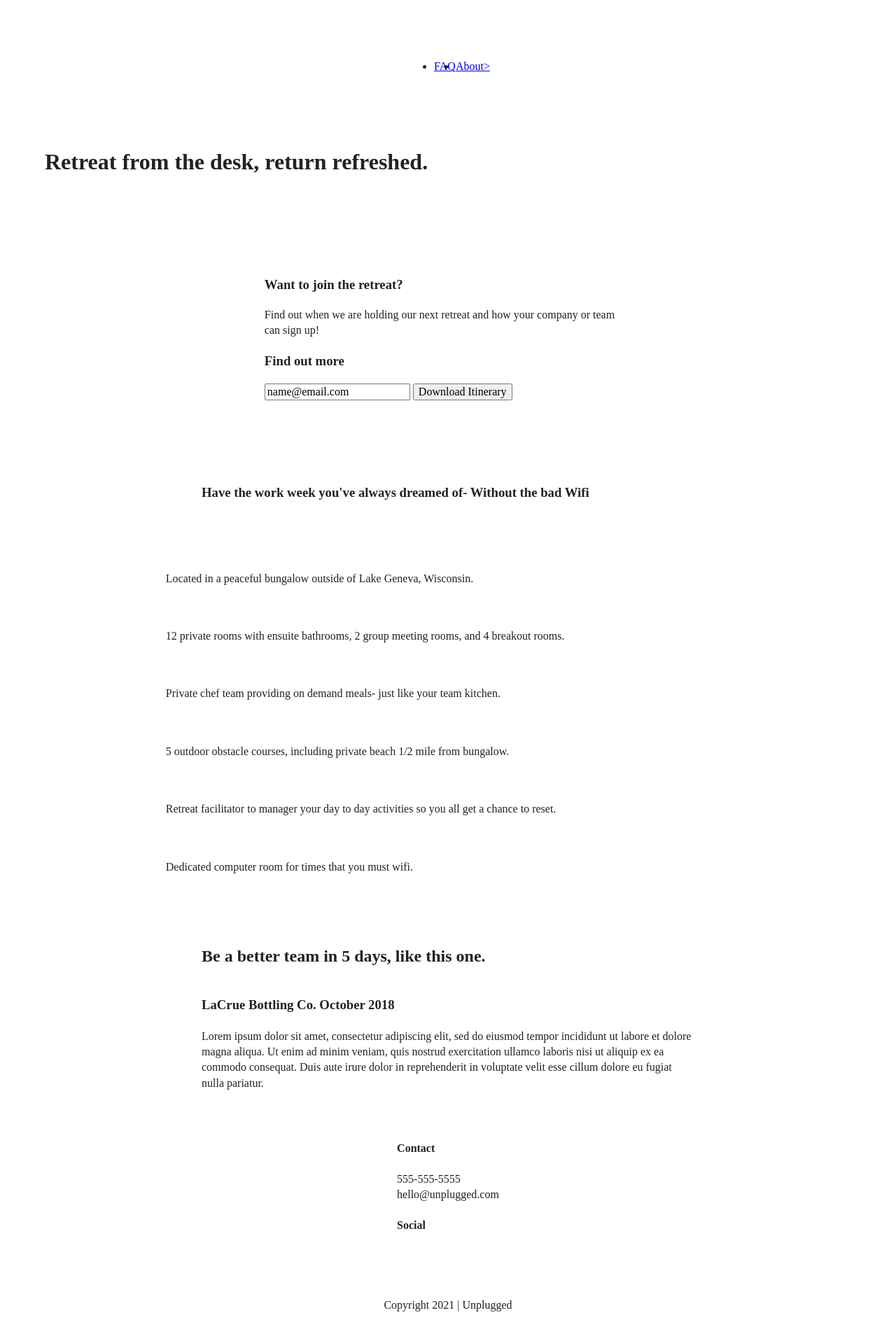
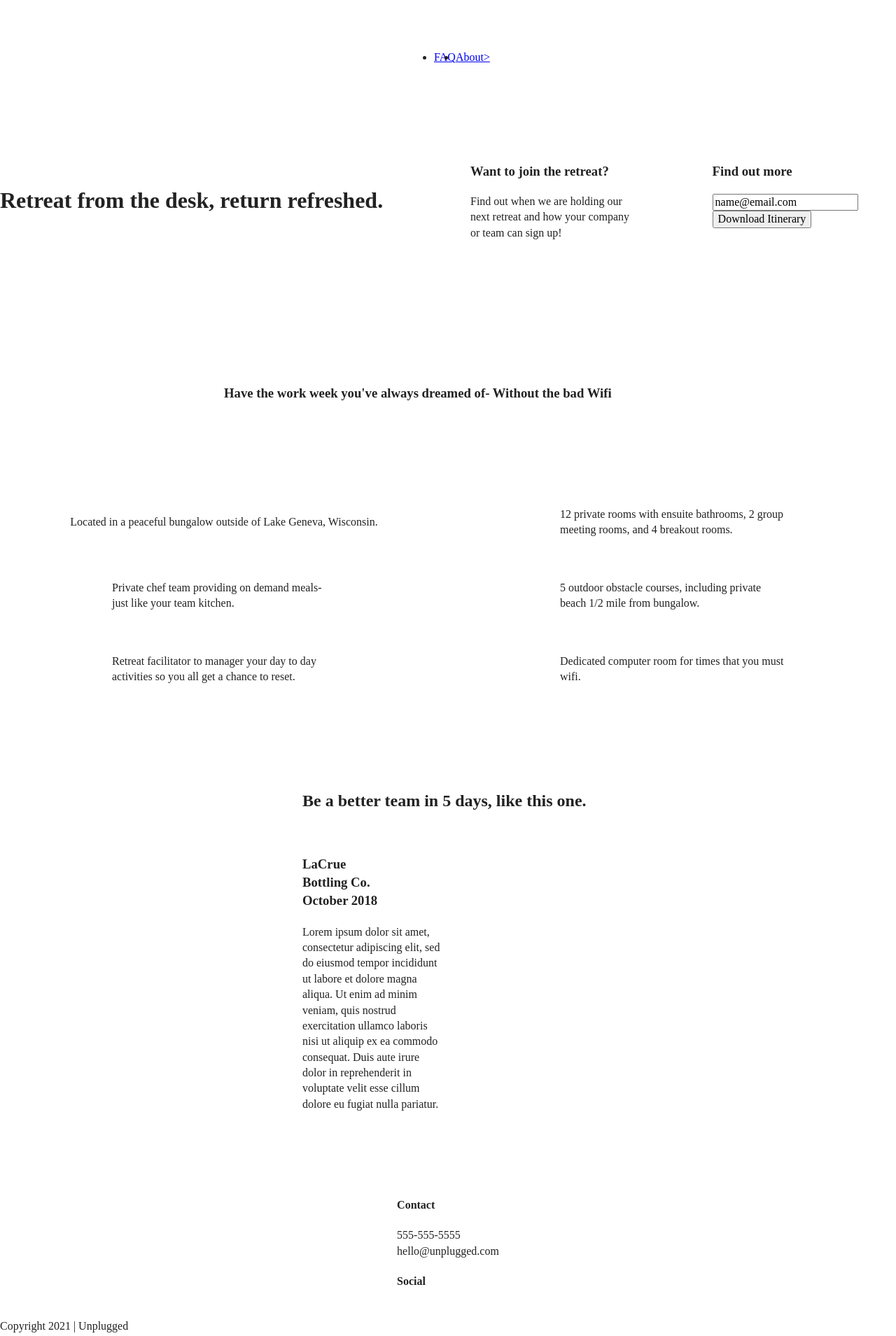
Before and after one commit to crissynparker/unplugged-website, a website: page index.html in a window 1280 px wide. Shown: the whole page at 70% size. Drawn offline with Linux system fonts and the light colour scheme.

Commit message:
modified css/main.css

```diff
--- a/css/main.css
+++ b/css/main.css
@@ -363,9 +363,143 @@ aside {
    Modify as content requires.
    ========================================================================== */
 
-@media only screen and (min-width: 35em) {
-  /* Style adjustments for viewports that meet the condition */
+@media only screen and (min-width: 768px) {
+  /* Tablet styles here */
 }
+
+ /* General styles */
+ .content-wrapper {
+  max-width: 640px;
+  margin: 100px 0;
+}
+
+/* Header */
+header {
+  justify-content: space-around;
+  padding: 33px 0;
+}
+
+header .content-wrapper {
+  width: 100%;
+  justify-content: space-between;
+}
+
+header nav {
+  width: 20%;
+}
+
+header nav ul {
+  justify-content: space-between;
+}
+
+.header-divider {
+  display: none;
+}
+/* Hero Area */
+
+/* Aside */
+aside .content-wrapper {
+  margin: 50px 0;
+  display: flex;
+  justify-content: space-between;
+  flex-flow: row wrap;
+}
+
+aside .content-wrapper .form-description,
+aside .content-wrapper .form {
+  width: 40%;
+  margin: 0;
+}
+
+/* Features */
+.features article {
+  display: flex;
+  justify-content: center;
+  align-items: center;
+  flex-flow: column wrap;
+  flex-basis: 50%;
+}
+
+.features .features-item-description {
+  width: 50%;
+}
+
+/* Reviews */
+.reviews article {
+  display: flex;
+  justify-content: space-between;
+}
+
+.reviews article div {
+  width: 49%;
+}
+
+/* Footer */
+footer .content-wrapper {
+  width: 65%;
+  margin: 100px 0;
+}
+
+.footer-content {
+  display: flex;
+  justify-content: space-between;
+  align-items: center;
+}
+
+footer .contact {
+  margin-bottom: 0;
+}
+
+footer .copyright {
+  width: 100%;
+}
+
+/* ==========================================================================
+ About Page
+ ========================================================================== */
+
+.mission-content {
+  display: flex;
+  justify-content: space-between;
+  align-items: center;
+  padding-top: 20px
+}
+
+.mission-content p {
+  width: 45%;
+}
+
+.contact-section .content-wrapper h2 {
+  width: 80%;
+}
+
+.contact-content {
+  display: flex;
+  justify-content: space-between;
+  align-items: flex-start;
+}
+
+/* ==========================================================================
+ FAQ Page
+ ========================================================================== */
+
+.faq .content-wrapper {
+  justify-content: space-between;
+}
+
+.faq-content {
+  flex-basis: 45%;
+}
+
+.faq h2 {
+  width: 100%;
+}
+
+@media only screen and ( min-width: 1200px) {
+  /*Desktop styles here*/
+}
+
+
 
 @media print,
   (-webkit-min-device-pixel-ratio: 1.25),
```
